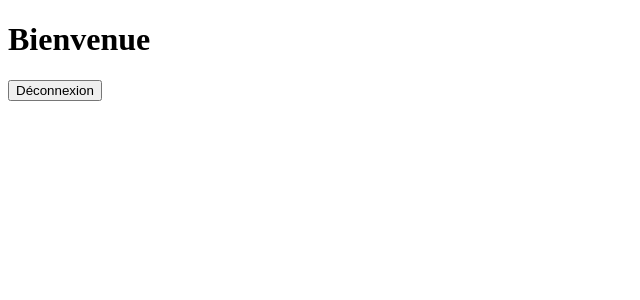
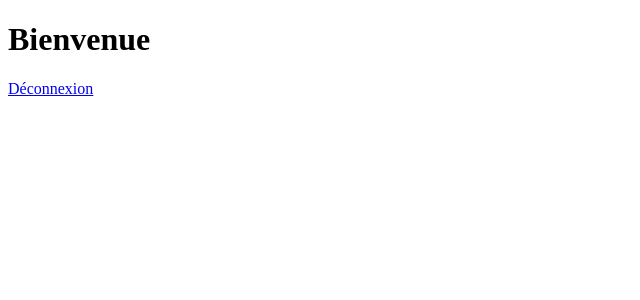
Before and after one commit to Atthis/cda-react-cake-nest, a React (Vite) app: page /commandes in a window 1280 px wide. Shown: the top 300 px of the page, without its empty margins (0-640 px from the left). Built offline with nearby package versions, Linux system fonts and the light colour scheme.

Commit message:
add back to login func

```diff
--- a/src/pages/OrderPage.jsx
+++ b/src/pages/OrderPage.jsx
@@ -1,4 +1,5 @@
 import React from 'react';
+import { Link } from 'react-router-dom';
 
 function OrderPage({ username, setUsername }) {
   function handleClick() {
@@ -9,7 +10,9 @@ function OrderPage({ username, setUsername }) {
     <>
       <main>
         <h1>Bienvenue {username}</h1>
-        <button onClick={handleClick}>Déconnexion</button>
+        <Link to='/' onClick={handleClick}>
+          Déconnexion
+        </Link>
       </main>
     </>
   );
```
